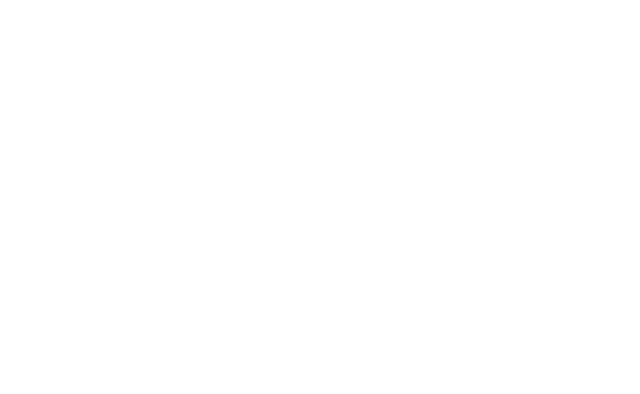
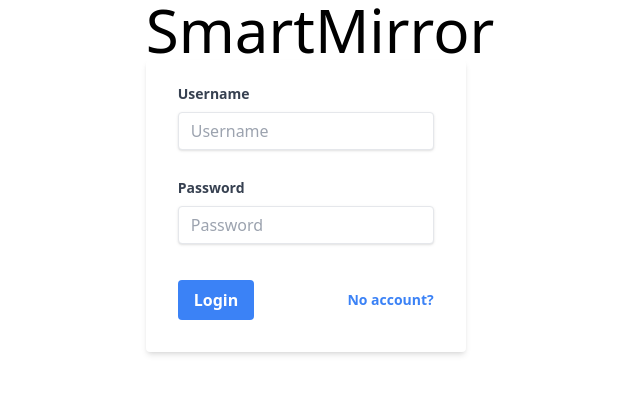
Before and after one commit to juliarn/smartmirror-frontend, a React (Create React App) app: page /dashboard/login in a window 1280 px wide. Before the commit this address had no page. Shown: the top 394 px of the page, without its empty margins (320-960 px from the left). Built offline with nearby package versions, Linux system fonts and the light colour scheme.

Commit message:
Add Dashboard screen, begin with create account form

```diff
--- /dev/null
+++ b/src/components/dashboard/DashboardScreen.tsx
@@ -0,0 +1,13 @@
+import React from 'react';
+import {Outlet} from 'react-router-dom';
+
+function DashboardScreen() {
+  return (
+    <div className={'grid place-content-center'}>
+      <p className={'text-center text-6xl'}>SmartMirror</p>
+      <Outlet />
+    </div>
+  );
+}
+
+export default DashboardScreen;
--- a/src/components/form/LoginForm.tsx
+++ b/src/components/dashboard/form/CreateAccountForm.tsx
@@ -1,14 +1,18 @@
 import React, {ChangeEvent, FormEvent, useState} from 'react';
 import {Link} from 'react-router-dom';
 
-function LoginForm() {
+function CreateAccountForm() {
   const [username, setUsername] = useState<string>('');
+  const [firstName, setFirstName] = useState<string>('');
   const [password, setPassword] = useState<string>('');
+  const [repeatPassword, setRepeatPassword] = useState<string>('');
 
   const [usernameError, setUsernameError] = useState<string>('');
+  const [firstNameError, setFirstNameError] = useState<string>('');
   const [passwordError, setPasswordError] = useState<string>('');
+  const [repeatPasswordError, setRepeatPasswordError] = useState<string>('');
 
-  const handleLogin = (event: FormEvent) => {
+  const handleRegister = (event: FormEvent) => {
     if (!username.trim()) {
       setUsernameError('Please provide a username.');
     }
@@ -33,7 +37,7 @@
   return (
     <div className="w-full max-w-xs">
       <form
-        onSubmit={handleLogin}
+        onSubmit={handleRegister}
         className="bg-white shadow-md rounded px-8 pt-6 pb-8 mb-4"
       >
         <div className="mb-4">
@@ -74,18 +78,37 @@
           />
           <p className="text-red-500 text-xs italic">{passwordError}</p>
         </div>
+        <div className="mb-6">
+          <label
+            className="block text-gray-700 text-sm font-bold mb-2"
+            htmlFor="repeatPassword"
+          >
+            Repeat Password
+          </label>
+          <input
+            value={repeatPassword}
+            onChange={handlePasswordChange}
+            className={`shadow appearance-none border ${
+              passwordError ? 'border-red-500' : ''
+            } rounded w-full py-2 px-3 text-gray-700 mb-3 leading-tight focus:outline-none focus:shadow-outline`}
+            id="repeatPassword"
+            type="password"
+            placeholder="Repeat Password"
+          />
+          <p className="text-red-500 text-xs italic">{passwordError}</p>
+        </div>
         <div className="flex items-center justify-between">
           <button
             className="bg-blue-500 hover:bg-blue-700 text-white font-bold py-2 px-4 rounded focus:outline-none focus:shadow-outline"
             type="submit"
           >
-            Login
+            Register
           </button>
           <Link
             className="inline-block align-baseline font-bold text-sm text-blue-500 hover:text-blue-800"
-            to="/register"
+            to="/dashboard/login"
           >
-            No account?
+            Already registered?
           </Link>
         </div>
       </form>
@@ -93,4 +116,4 @@
   );
 }
 
-export default LoginForm;
+export default CreateAccountForm;
--- /dev/null
+++ b/src/components/dashboard/form/LoginForm.tsx
@@ -0,0 +1,96 @@
+import React, {ChangeEvent, FormEvent, useState} from 'react';
+import {Link} from 'react-router-dom';
+
+function LoginForm() {
+  const [username, setUsername] = useState<string>('');
+  const [password, setPassword] = useState<string>('');
+
+  const [usernameError, setUsernameError] = useState<string>('');
+  const [passwordError, setPasswordError] = useState<string>('');
+
+  const handleLogin = (event: FormEvent) => {
+    if (!username.trim()) {
+      setUsernameError('Please provide a username.');
+    }
+    if (!password.trim()) {
+      setPasswordError('Please provide a password.');
+    }
+
+    // TODO: send to backend
+    event.preventDefault();
+  };
+
+  const handleUsernameChange = (event: ChangeEvent<HTMLInputElement>) => {
+    setUsername(event.target.value);
+    setUsernameError('');
+  };
+
+  const handlePasswordChange = (event: ChangeEvent<HTMLInputElement>) => {
+    setPassword(event.target.value);
+    setPasswordError('');
+  };
+
+  return (
+    <div className="w-full max-w-xs">
+      <form
+        onSubmit={handleLogin}
+        className="bg-white shadow-md rounded px-8 pt-6 pb-8 mb-4"
+      >
+        <div className="mb-4">
+          <label
+            className="block text-gray-700 text-sm font-bold mb-2"
+            htmlFor="username"
+          >
+            Username
+          </label>
+          <input
+            value={username}
+            onChange={handleUsernameChange}
+            className={`shadow appearance-none border ${
+              usernameError ? 'border-red-500' : ''
+            } rounded w-full py-2 px-3 text-gray-700 mb-3 leading-tight focus:outline-none focus:shadow-outline`}
+            id="username"
+            type="text"
+            placeholder="Username"
+          />
+          <p className="text-red-500 text-xs italic">{usernameError}</p>
+        </div>
+        <div className="mb-6">
+          <label
+            className="block text-gray-700 text-sm font-bold mb-2"
+            htmlFor="password"
+          >
+            Password
+          </label>
+          <input
+            value={password}
+            onChange={handlePasswordChange}
+            className={`shadow appearance-none border ${
+              passwordError ? 'border-red-500' : ''
+            } rounded w-full py-2 px-3 text-gray-700 mb-3 leading-tight focus:outline-none focus:shadow-outline`}
+            id="password"
+            type="password"
+            placeholder="Password"
+          />
+          <p className="text-red-500 text-xs italic">{passwordError}</p>
+        </div>
+        <div className="flex items-center justify-between">
+          <button
+            className="bg-blue-500 hover:bg-blue-700 text-white font-bold py-2 px-4 rounded focus:outline-none focus:shadow-outline"
+            type="submit"
+          >
+            Login
+          </button>
+          <Link
+            className="inline-block align-baseline font-bold text-sm text-blue-500 hover:text-blue-800"
+            to="/dashboard/register"
+          >
+            No account?
+          </Link>
+        </div>
+      </form>
+    </div>
+  );
+}
+
+export default LoginForm;
--- a/src/components/form/CreateAccountForm.tsx
+++ /dev/null
@@ -1,7 +0,0 @@
-import React from 'react';
-
-function CreateAccountForm() {
-  return <></>;
-}
-
-export default CreateAccountForm;
--- a/src/index.tsx
+++ b/src/index.tsx
@@ -3,13 +3,18 @@
 import './index.css';
 import reportWebVitals from './reportWebVitals';
 import {BrowserRouter, Route, Routes} from 'react-router-dom';
-import LoginForm from './components/form/LoginForm';
+import LoginForm from './components/dashboard/form/LoginForm';
+import CreateAccountForm from './components/dashboard/form/CreateAccountForm';
+import DashboardScreen from './components/dashboard/DashboardScreen';
 
 ReactDOM.render(
   <React.StrictMode>
     <BrowserRouter>
       <Routes>
-        <Route path={'/'} element={<LoginForm />} />
+        <Route path={'/dashboard'} element={<DashboardScreen />}>
+          <Route path={'/dashboard/login'} element={<LoginForm />} />
+          <Route path={'/dashboard/register'} element={<CreateAccountForm />} />
+        </Route>
       </Routes>
     </BrowserRouter>
   </React.StrictMode>,
```
Also changed, not shown: 1 other file (tests, documents, lock files or other folders).
